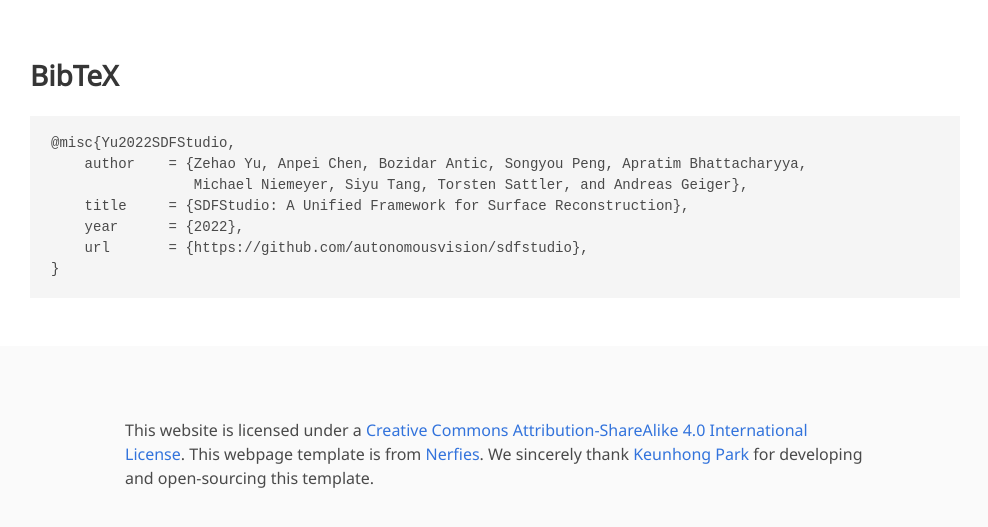
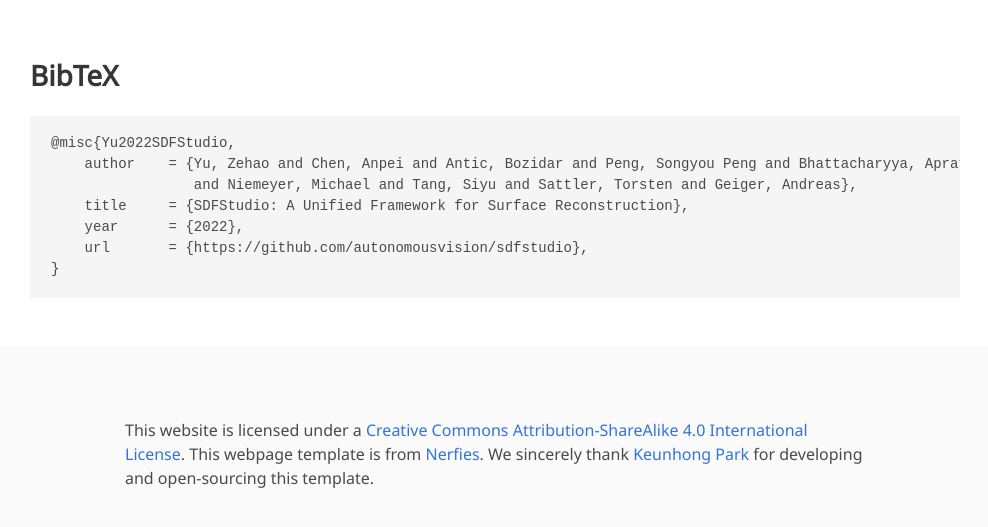
Before and after one commit to autonomousvision/autonomousvision.github.io, a Jekyll site: the page sdfstudio/index.html, which Jekyll copies as it is, in a window 1280 px wide and 900 px high, scrolled down 4895 px, cut to the strip 314-841 px from the top of the window. Shown: the whole strip, without its empty margins (145-1133 px from the left). Built offline with Jekyll 4.4.1, drawn with Linux system fonts in a browser that asks for light colours; nearby versions of some CDN libraries; some web fonts are replaced; library files that are not in the unit come from our copies; a style sheet for code colours, icons or effects is not loaded.

Commit message:
fix citation

```diff
--- a/sdfstudio/index.html
+++ b/sdfstudio/index.html
@@ -464,8 +464,8 @@
   <div class="container is-max-desktop content">
     <h2 class="title">BibTeX</h2>
     <pre><code>@misc{Yu2022SDFStudio,
-    author    = {Zehao Yu, Anpei Chen, Bozidar Antic, Songyou Peng, Apratim Bhattacharyya,
-                 Michael Niemeyer, Siyu Tang, Torsten Sattler, and Andreas Geiger},
+    author    = {Yu, Zehao and Chen, Anpei and Antic, Bozidar and Peng, Songyou Peng and Bhattacharyya, Apratim
+                 and Niemeyer, Michael and Tang, Siyu and Sattler, Torsten and Geiger, Andreas},
     title     = {SDFStudio: A Unified Framework for Surface Reconstruction},
     year      = {2022},
     url       = {https://github.com/autonomousvision/sdfstudio},
```
